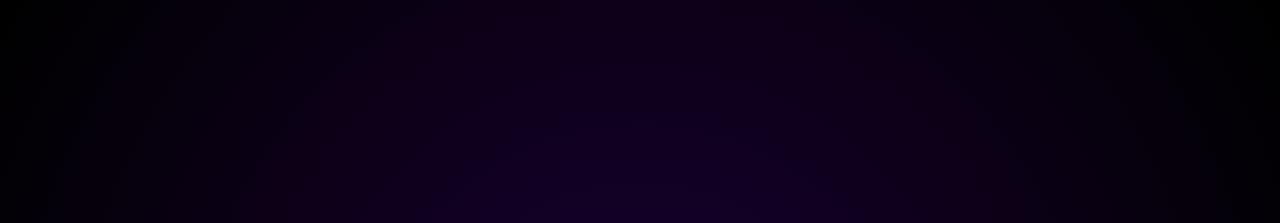
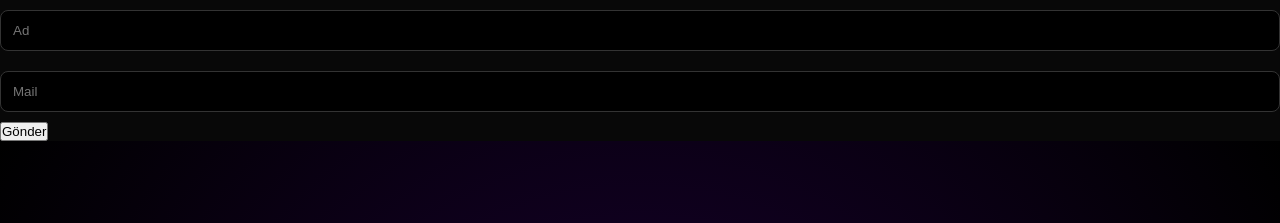
Before and after one commit to vceray42-dot/website, a plain HTML site: page index.html in a window 1280 px wide. Shown: the top 223 px of the page. Drawn offline with Linux system fonts and the light colour scheme.

Commit message:
Update index.html

```diff
--- a/index.html
+++ b/index.html
@@ -40,6 +40,15 @@
     </style>
 </head>
 <body>
+<form>
+    <input type="text" placeholder="Ad">
+    <input type="email" placeholder="Mail">
+
+    <!-- CAPTCHA BURAYA -->
+    <div class="cf-turnstile" data-sitekey="SITE_KEY_BURAYA"></div>
+
+    <button type="submit">Gönder</button>
+</form>
 
     <div id="login-screen" class="container">
         <div class="login-box">
```
